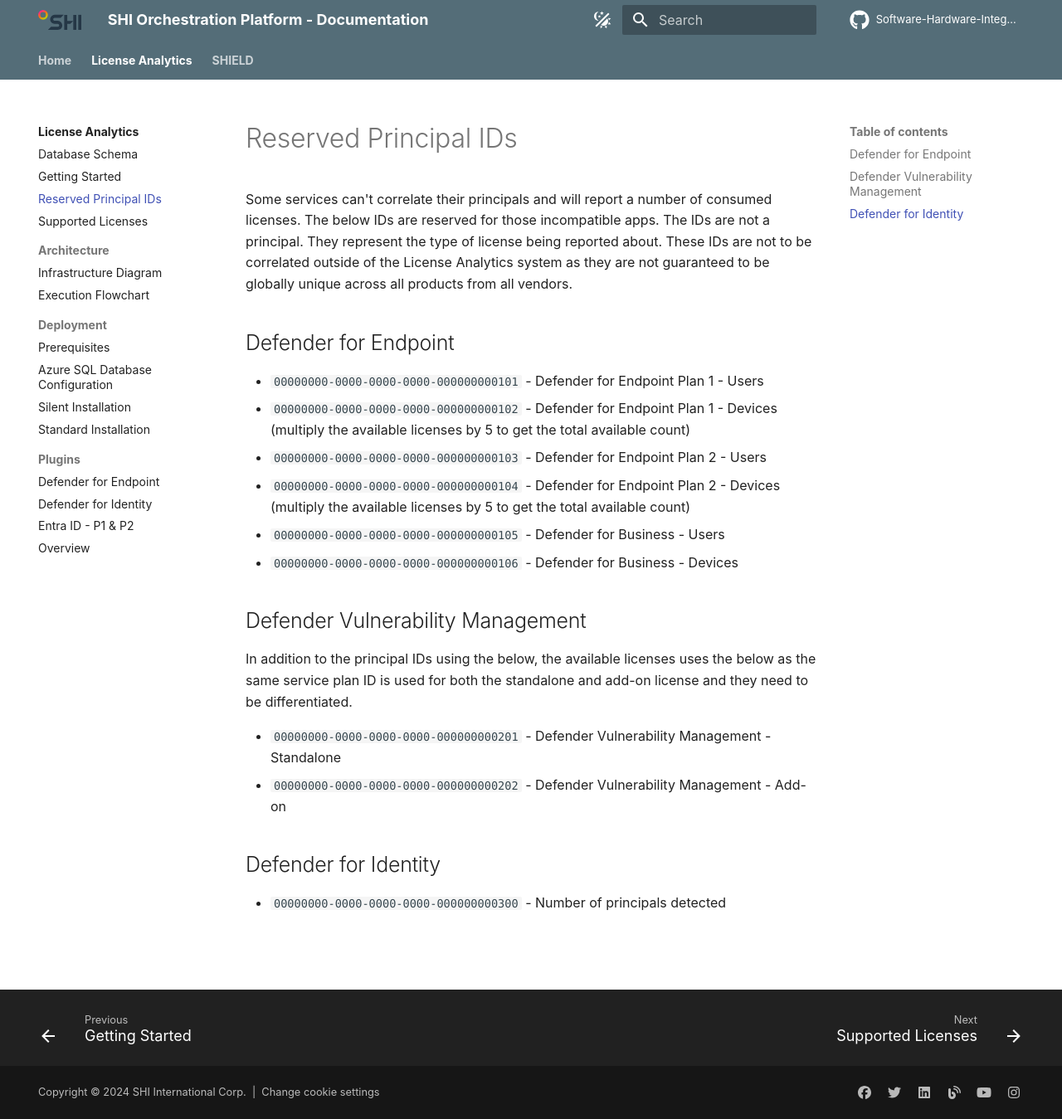
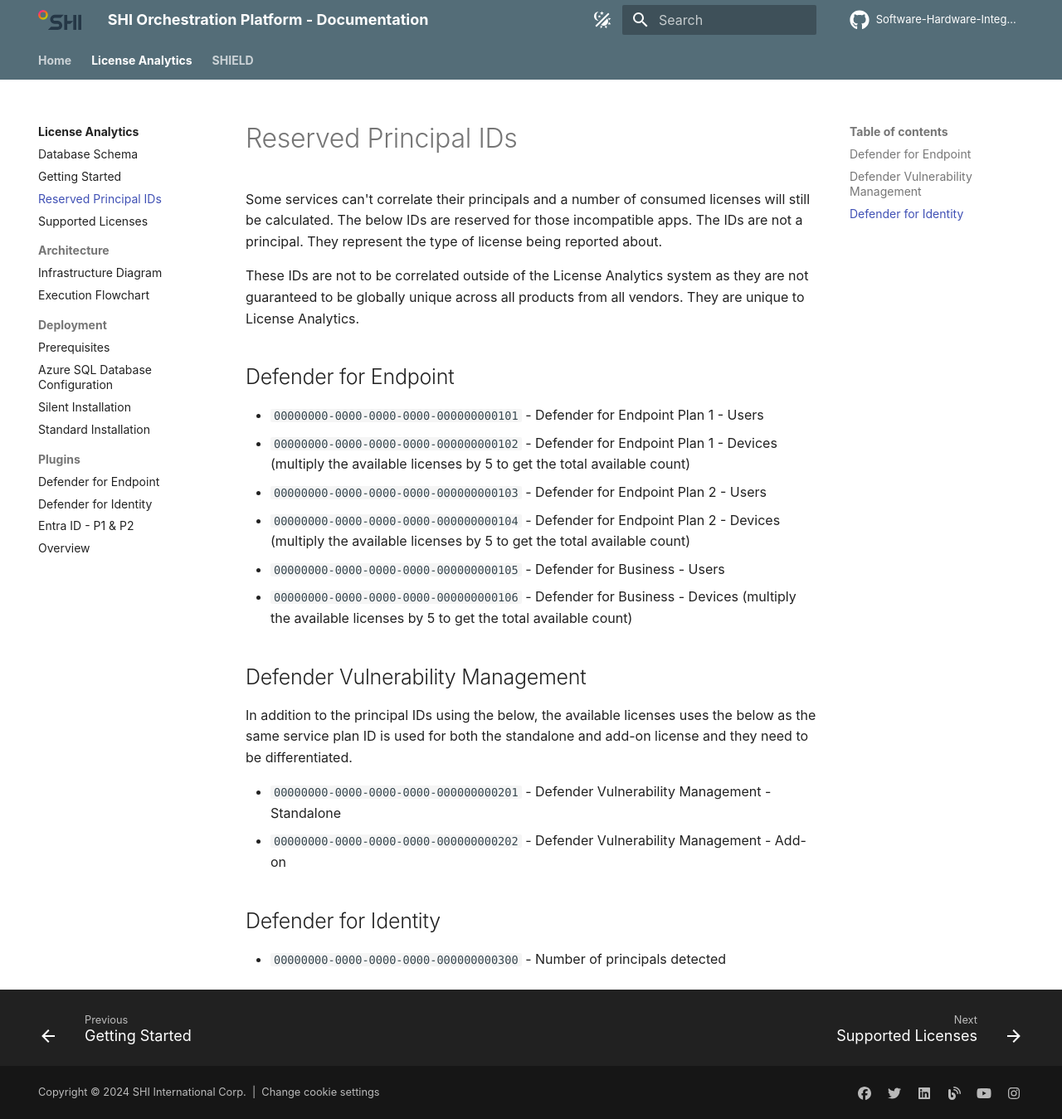
Before and after one commit to Software-Hardware-Integration-Lab/Documentation, an MkDocs documentation site: the page built from docs/License-Analytics/Reserved-Principals.md, in a window 1280 px wide and 1349 px high. Shown: the whole window at 83% size. Built offline with MkDocs 1.6.1 and Material for MkDocs 9.7.7, drawn with Linux system fonts in a browser that asks for light colours; plug-ins that fetch from the network failed and are left out; comment, search, counter and statistics services are not loaded.

Commit message:
Update Wording
Add some missing info and update formatting.

```diff
--- a/docs/License-Analytics/Reserved-Principals.md
+++ b/docs/License-Analytics/Reserved-Principals.md
@@ -1,7 +1,9 @@
 # Reserved Principal IDs
 
-Some services can't correlate their principals and will report a number of consumed licenses. The below IDs are reserved for those incompatible apps.
-The IDs are not a principal. They represent the type of license being reported about. These IDs are not to be correlated outside of the License Analytics system as they are not guaranteed to be globally unique across all products from all vendors.
+Some services can't correlate their principals and a number of consumed licenses will still be calculated. The below IDs are reserved for those incompatible apps.
+The IDs are not a principal. They represent the type of license being reported about.
+
+These IDs are not to be correlated outside of the License Analytics system as they are not guaranteed to be globally unique across all products from all vendors. They are unique to License Analytics.
 
 ## Defender for Endpoint
 
@@ -10,7 +12,7 @@ The IDs are not a principal. They represent the type of license being reported a
 - `00000000-0000-0000-0000-000000000103` - Defender for Endpoint Plan 2 - Users
 - `00000000-0000-0000-0000-000000000104` - Defender for Endpoint Plan 2 - Devices (multiply the available licenses by 5 to get the total available count)
 - `00000000-0000-0000-0000-000000000105` - Defender for Business - Users
-- `00000000-0000-0000-0000-000000000106` - Defender for Business - Devices
+- `00000000-0000-0000-0000-000000000106` - Defender for Business - Devices (multiply the available licenses by 5 to get the total available count)
 
 ## Defender Vulnerability Management
 
```
